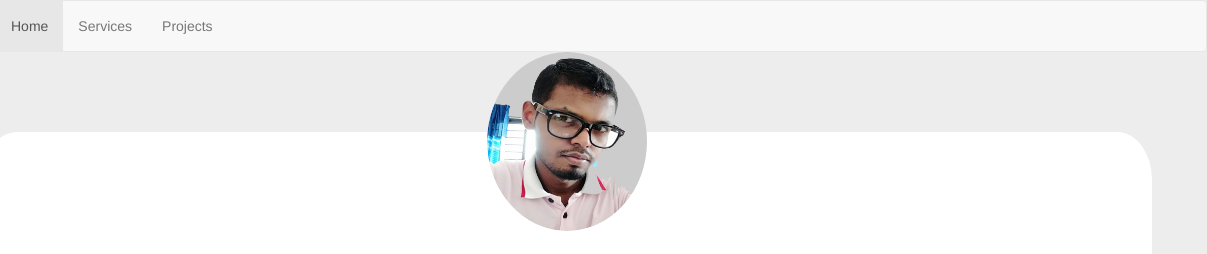
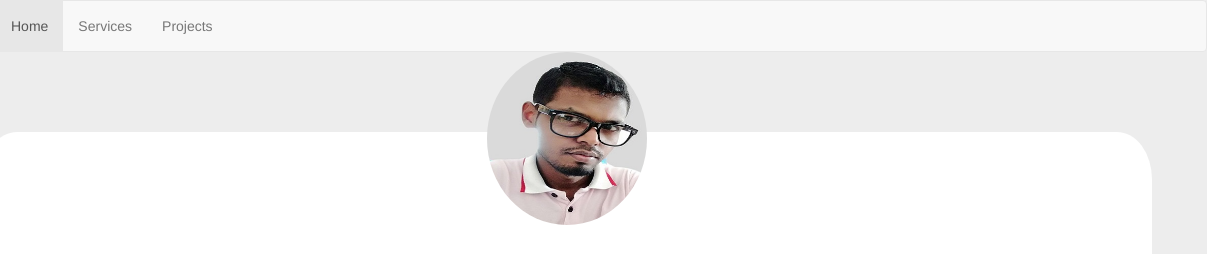
Before and after one commit to Raihanwpsi/Raihanwpsi.github.io, a plain HTML site: page index.html in a window 1280 px wide. Shown: the top 254 px of the page, 73-1280 px from the left. Drawn offline with Linux system fonts and the light colour scheme.

Commit message:
Update index.html

```diff
--- a/index.html
+++ b/index.html
@@ -25,7 +25,7 @@
 <section>
 <div class="container container-main">
 
-		<img src="img/Untitled-3.png" class="portfolio-img">
+		<img src="Untitled-3.png" class="portfolio-img">
 
 <header>
 	<h1>Hi! <br> My Name is <strong>Raihan Hossain</strong> I am a Web Developer </h2>
```
